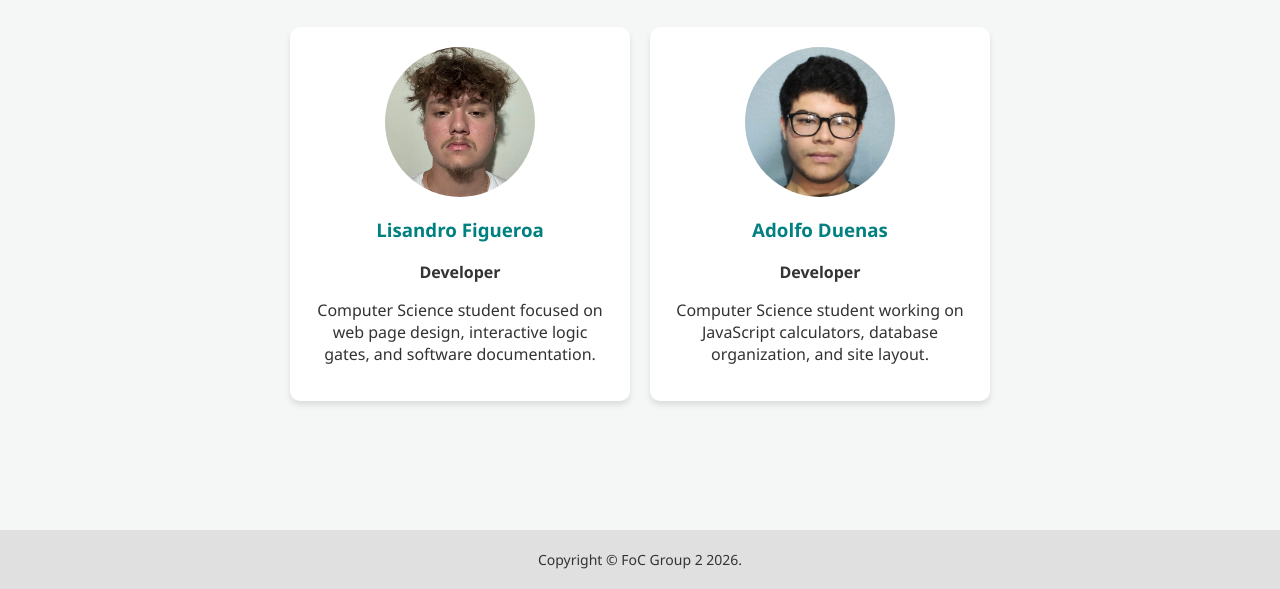
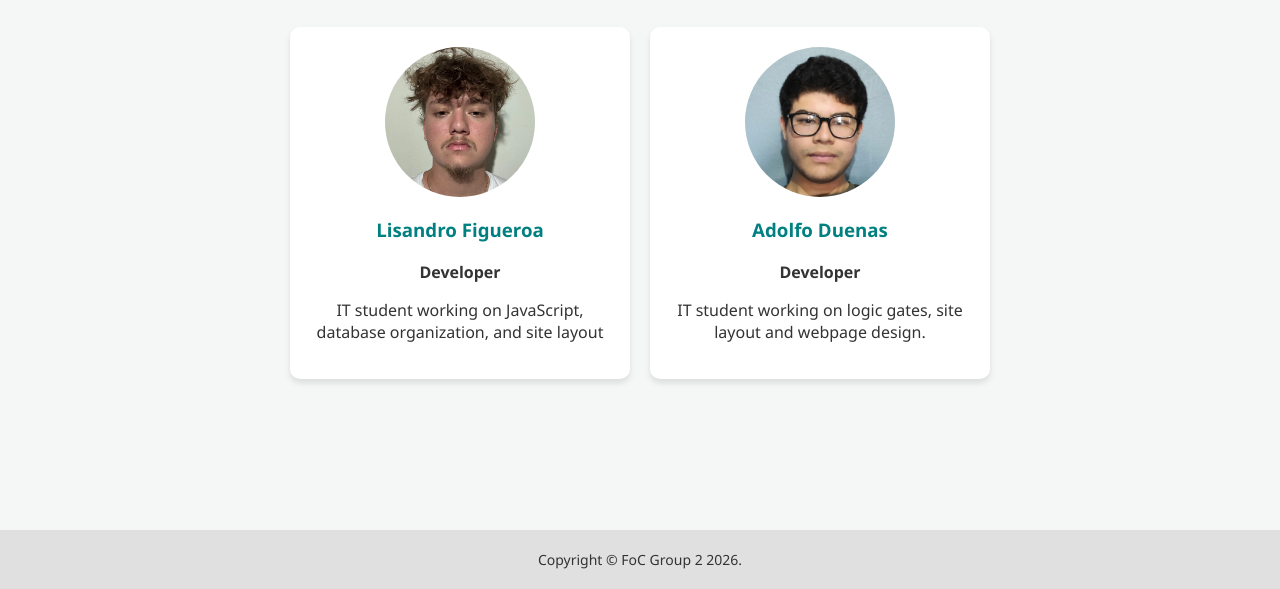
Before and after one commit to 2025162958/Group-FOC, a plain HTML site: page devteam.html in a window 1280 px wide. Shown: the part 211-800 px from the top of the page. Drawn offline with Linux system fonts and the light colour scheme.

Commit message:
Update devteam.html

```diff
--- a/devteam.html
+++ b/devteam.html
@@ -28,13 +28,13 @@
                 <img src="lisandro.jpg" alt="Lisandro Figueroa" style="border-radius: 50%; width: 150px; height: 150px; object-fit: cover; margin-bottom: 15px;">
                 <h3>Lisandro Figueroa</h3>
                 <p><strong>Developer</strong></p>
-                <p>Computer Science student focused on web page design, interactive logic gates, and software documentation.</p>
+                <p>IT student working on JavaScript, database organization, and site layout</p>
             </div>
             <div class="card center-text">
                 <img src="adolfo.jpg" alt="Adolfo Duenas" style="border-radius: 50%; width: 150px; height: 150px; object-fit: cover; margin-bottom: 15px;">
                 <h3>Adolfo Duenas</h3>
                 <p><strong>Developer</strong></p>
-                <p>Computer Science student working on JavaScript calculators, database organization, and site layout.</p>
+                <p>IT student working on logic gates, site layout and webpage design.</p>
             </div>
         </div>
     </main>
```
